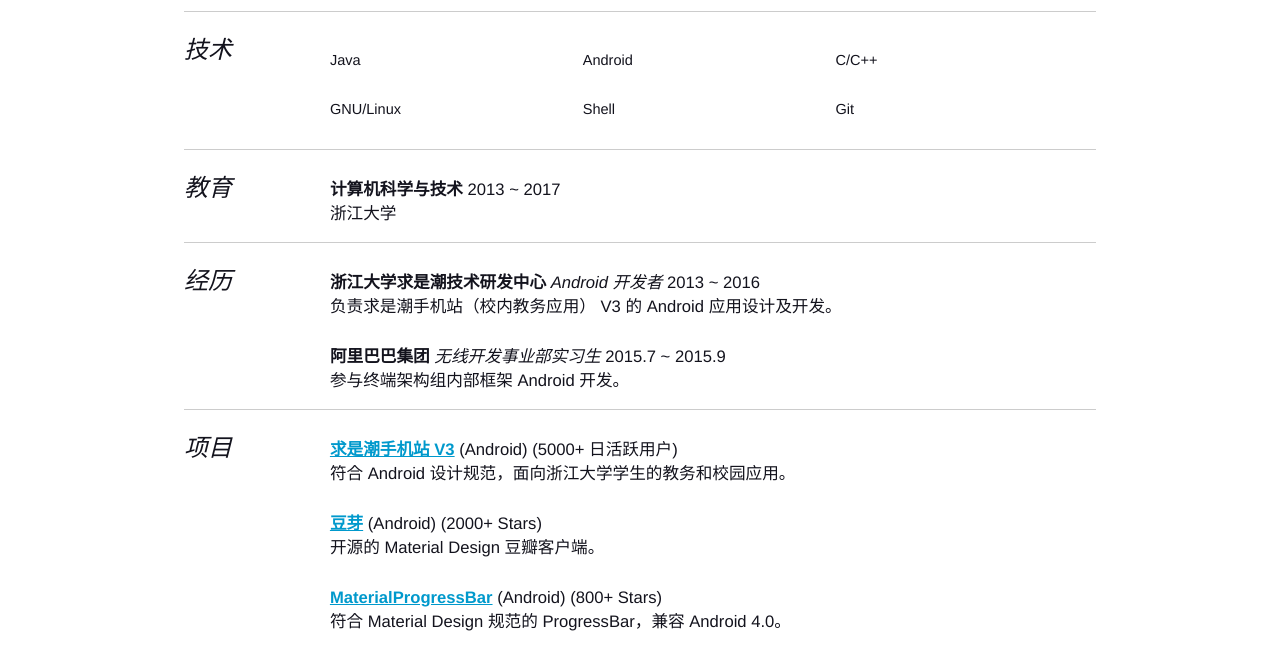
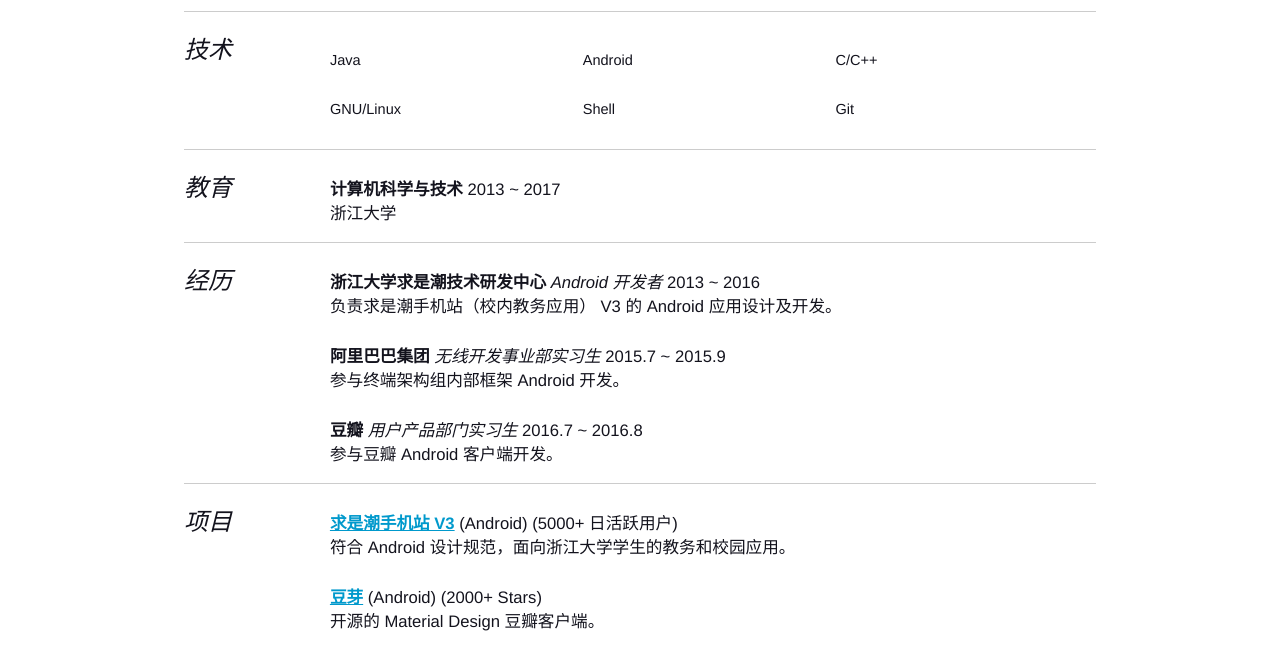
Before and after one commit to zhanghai/resume.zhanghai.me, a plain HTML site: page index.html in a window 1280 px wide. Shown: the part 153-800 px from the top of the page. Drawn offline with Linux system fonts and the light colour scheme.

Commit message:
Resume updated: Thu, 01 Sep 2016 22:59:45 +0800

```diff
--- a/index.html
+++ b/index.html
@@ -44,6 +44,7 @@
 <h3 id="-">经历</h3>
 <p><strong>浙江大学求是潮技术研发中心</strong> <em>Android 开发者</em> 2013 ~ 2016<br>    负责求是潮手机站（校内教务应用） V3 的 Android 应用设计及开发。</p>
 <p><strong>阿里巴巴集团</strong> <em>无线开发事业部实习生</em> 2015.7 ~ 2015.9<br>    参与终端架构组内部框架 Android 开发。</p>
+<p><strong>豆瓣</strong> <em>用户产品部门实习生</em> 2016.7 ~ 2016.8<br>    参与豆瓣 Android 客户端开发。</p>
 <hr>
 <h3 id="-">项目</h3>
 <p><strong><a href="https://play.google.com/store/apps/details?id=com.myqsc.mobile3">求是潮手机站 V3</a></strong> (Android) (5000+ 日活跃用户)<br>    符合 Android 设计规范，面向浙江大学学生的教务和校园应用。</p>
```
Also changed, not shown: en/index.html (+1 -0 lines).
